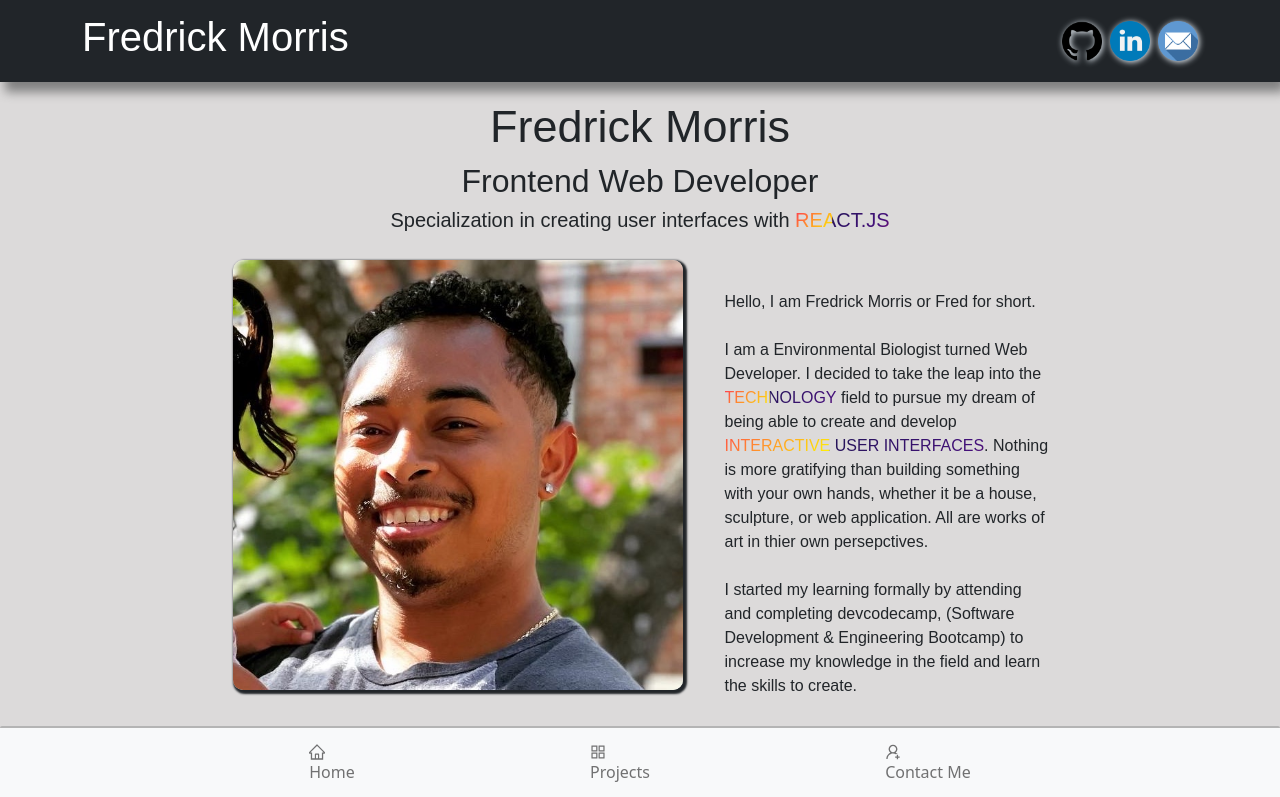
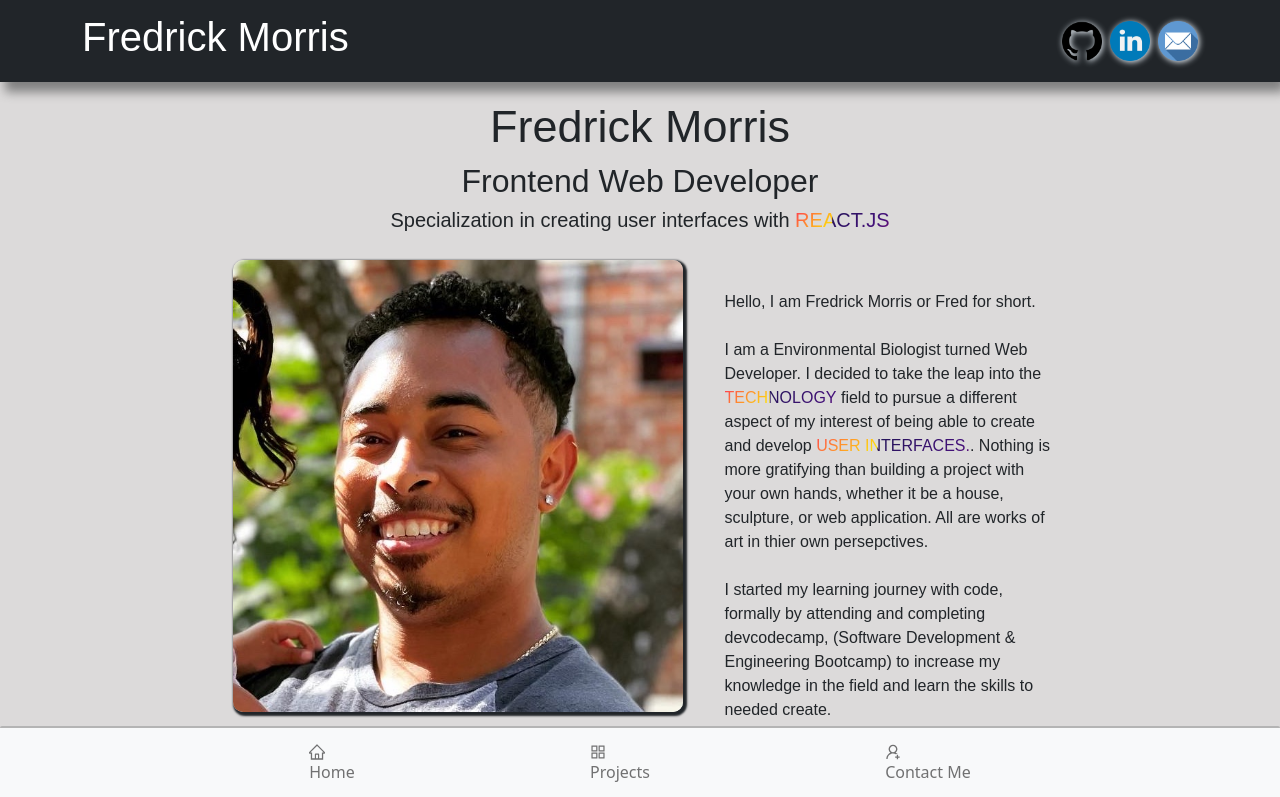
Before and after one commit to Fmorris825/portfolio_v1, a React (Create React App) app in the folder frontend/: page / in a window 1280 px wide. Shown: the top 797 px of the page. Built offline with nearby package versions, Linux system fonts and the light colour scheme.

Commit message:
updated data file.

```diff
--- a/frontend/src/data.js
+++ b/frontend/src/data.js
@@ -105,7 +105,7 @@ const projects = [
     project_github: "https://github.com/Fmorris825/real_estate_capstone",
     project_thumbnail: CapstoneLandingPage,
     project_description:
-      "Morris Delta Realty is a Real Estate Application that displays properties for sale and rent by the realty firm. Allows for site administraion throught a login feature by utilizing JWT Authorization. Once logged in Administratiors ",
+      "Morris Delta Realty, is an online application built to amplify exposure and connect clients with teh realty firm and its clients. Allows client to communicate trhough email or inquiry with the firm and also allows the firm administrators to update and delete properties on the site.",
     tech_stack: [
       {
         technology: "React.js",
--- a/frontend/src/pages/LandingPage/LandingPage.jsx
+++ b/frontend/src/pages/LandingPage/LandingPage.jsx
@@ -33,15 +33,16 @@ const LandingPage = () => {
           Hello, I am Fredrick Morris or Fred for short.
           <br /> <br /> I am a Environmental Biologist turned Web Developer. I
           decided to take the leap into the{" "}
-          <span className="animate-charcter">technology</span> field to pursue
-          my dream of being able to create and develop{" "}
-          <span className="animate-charcter">interactive user interfaces</span>.
-          Nothing is more gratifying than building something with your own
-          hands, whether it be a house, sculpture, or web application. All are
-          works of art in thier own persepctives.
-          <br /> <br />I started my learning formally by attending and
-          completing devcodecamp, (Software Development & Engineering Bootcamp)
-          to increase my knowledge in the field and learn the skills to create.
+          <span className="animate-charcter">technology</span> field to pursue a
+          different aspect of my interest of being able to create and develop{" "}
+          <span className="animate-charcter">user interfaces.</span>. Nothing is
+          more gratifying than building a project with your own hands, whether
+          it be a house, sculpture, or web application. All are works of art in
+          thier own persepctives.
+          <br /> <br />I started my learning journey with code, formally by
+          attending and completing devcodecamp, (Software Development &
+          Engineering Bootcamp) to increase my knowledge in the field and learn
+          the skills to needed create.
         </p>
       </Row>
 
```
